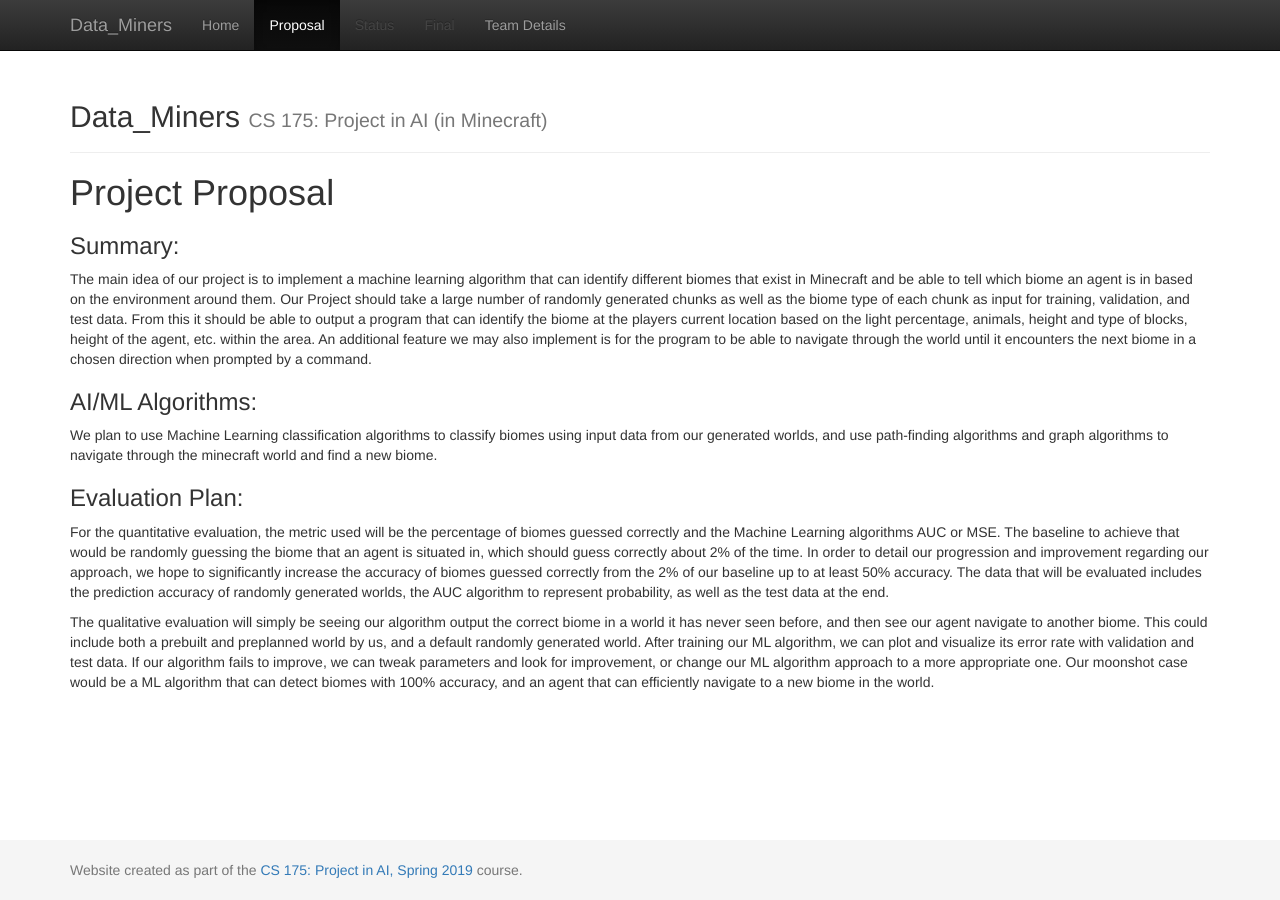
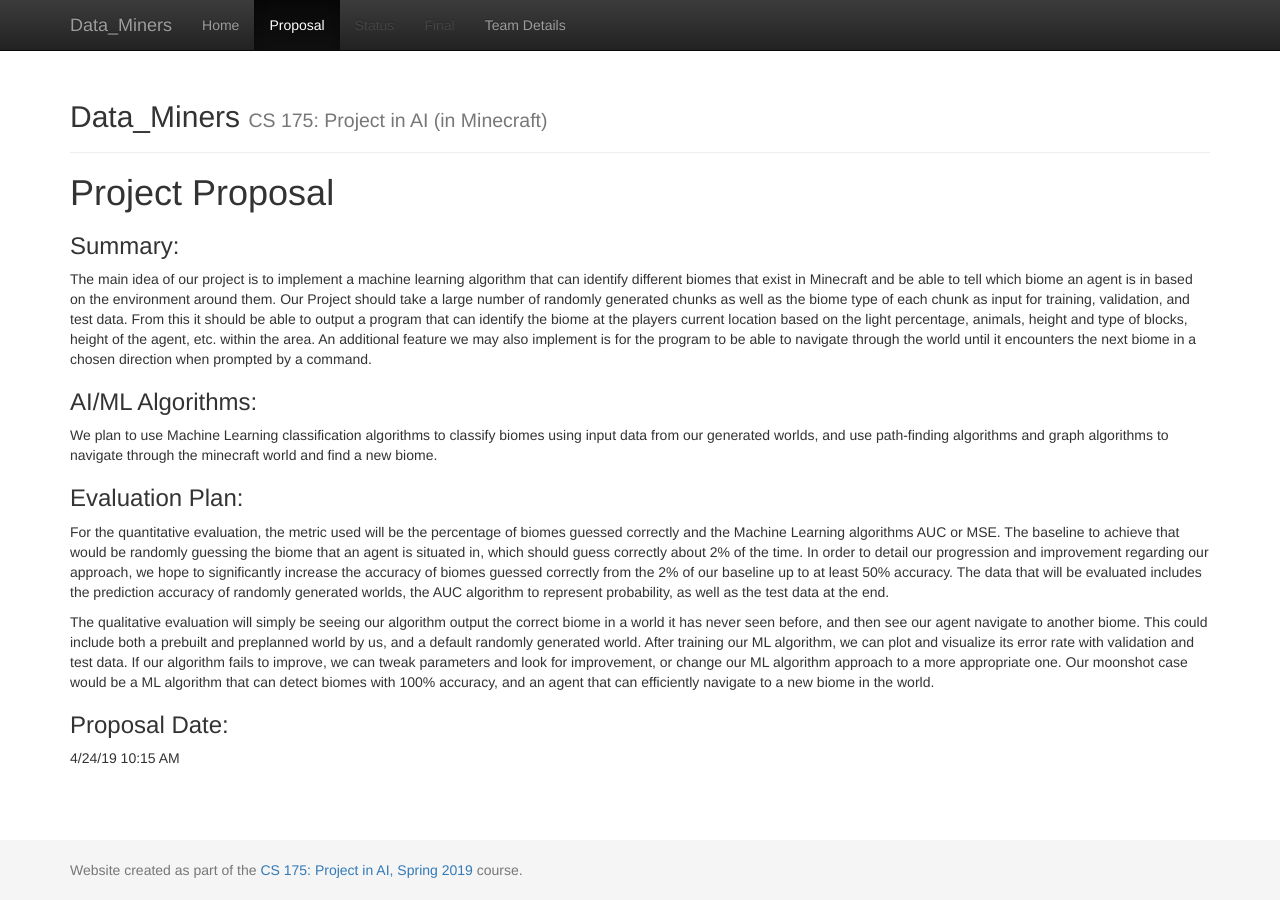
Before and after one commit to gordonyin1337/Data_Miners, a Jekyll site: the page built from docs/proposal.md, in a window 1280 px wide. Built offline with Jekyll 4.4.1, drawn with Linux system fonts in a browser that asks for light colours.

Commit message:
Update proposal.md

```diff
--- a/docs/proposal.md
+++ b/docs/proposal.md
@@ -15,3 +15,6 @@
 For the quantitative evaluation, the metric used will be the percentage of biomes guessed correctly and the Machine Learning algorithms AUC or MSE. The baseline to achieve that would be randomly guessing the biome that an agent is situated in, which should guess correctly about 2% of the time. In order to detail our progression and improvement regarding our approach, we hope to significantly increase the accuracy of biomes guessed correctly from the 2% of our baseline up to at least 50% accuracy. The data that will be evaluated includes the prediction accuracy of randomly generated worlds, the AUC algorithm to represent probability, as well as the test data at the end.
 
 The qualitative evaluation will simply be seeing our algorithm output the correct biome in a world it has never seen before, and then see our agent navigate to another biome. This could include both a prebuilt and preplanned world by us, and a default randomly generated world. After training our ML algorithm, we can plot and visualize its error rate with validation and test data. If our algorithm fails to improve, we can tweak parameters and look for improvement, or change our ML algorithm approach to a more appropriate one. Our moonshot case would be a ML algorithm that can detect biomes with 100% accuracy, and an agent that can efficiently navigate to a new biome in the world.
+
+### Proposal Date:
+4/24/19 10:15 AM
```
